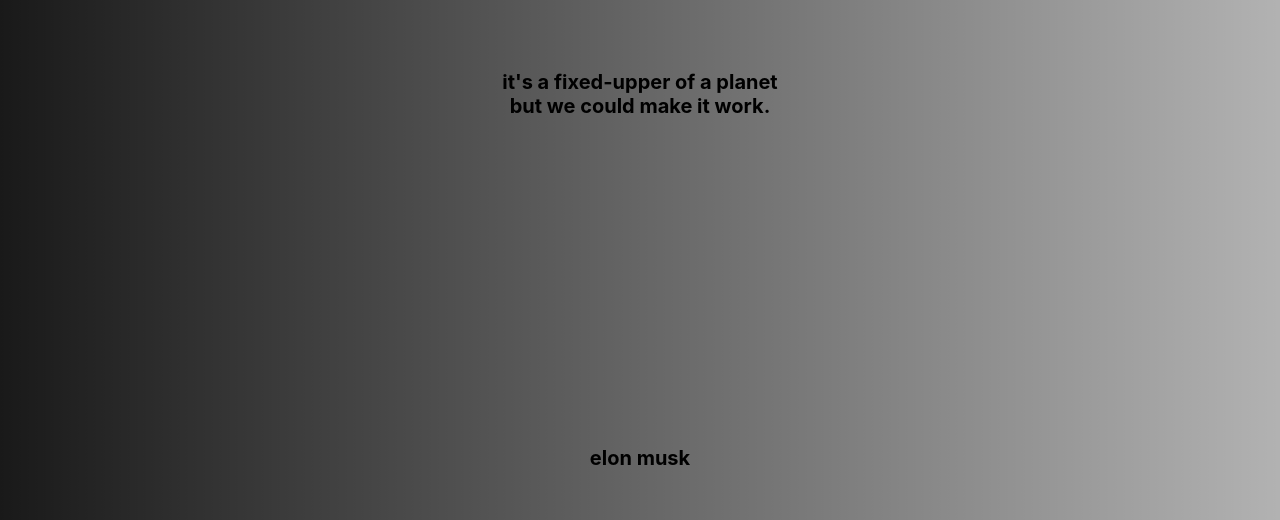
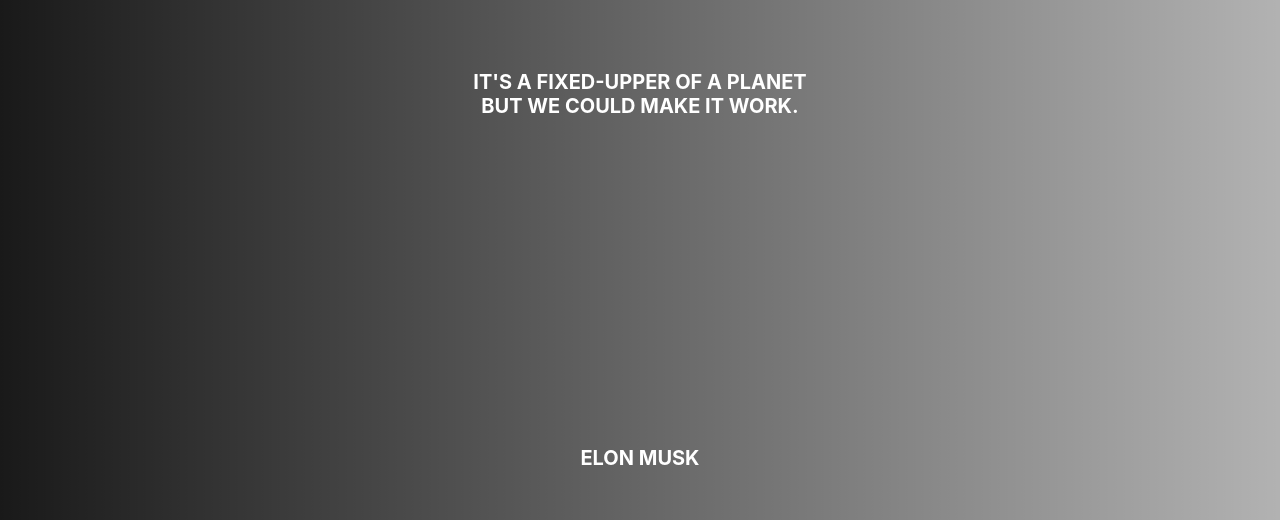
Before and after one commit to ShaileshBisht/spaceX, a React (Create React App) app: page / in a window 1280 px wide. Shown: the part 130-650 px from the top of the page. Built offline with nearby package versions, Linux system fonts and the light colour scheme; grey boxes are pictures that could not be loaded.

Commit message:
change text color to white and transforme it to uppercase

```diff
--- a/src/component/Hero.css
+++ b/src/component/Hero.css
@@ -40,4 +40,6 @@
   display: flex;
   flex-direction: column;
   justify-content: space-between;
+  color: #fff;
+  text-transform: uppercase;
 }
```
